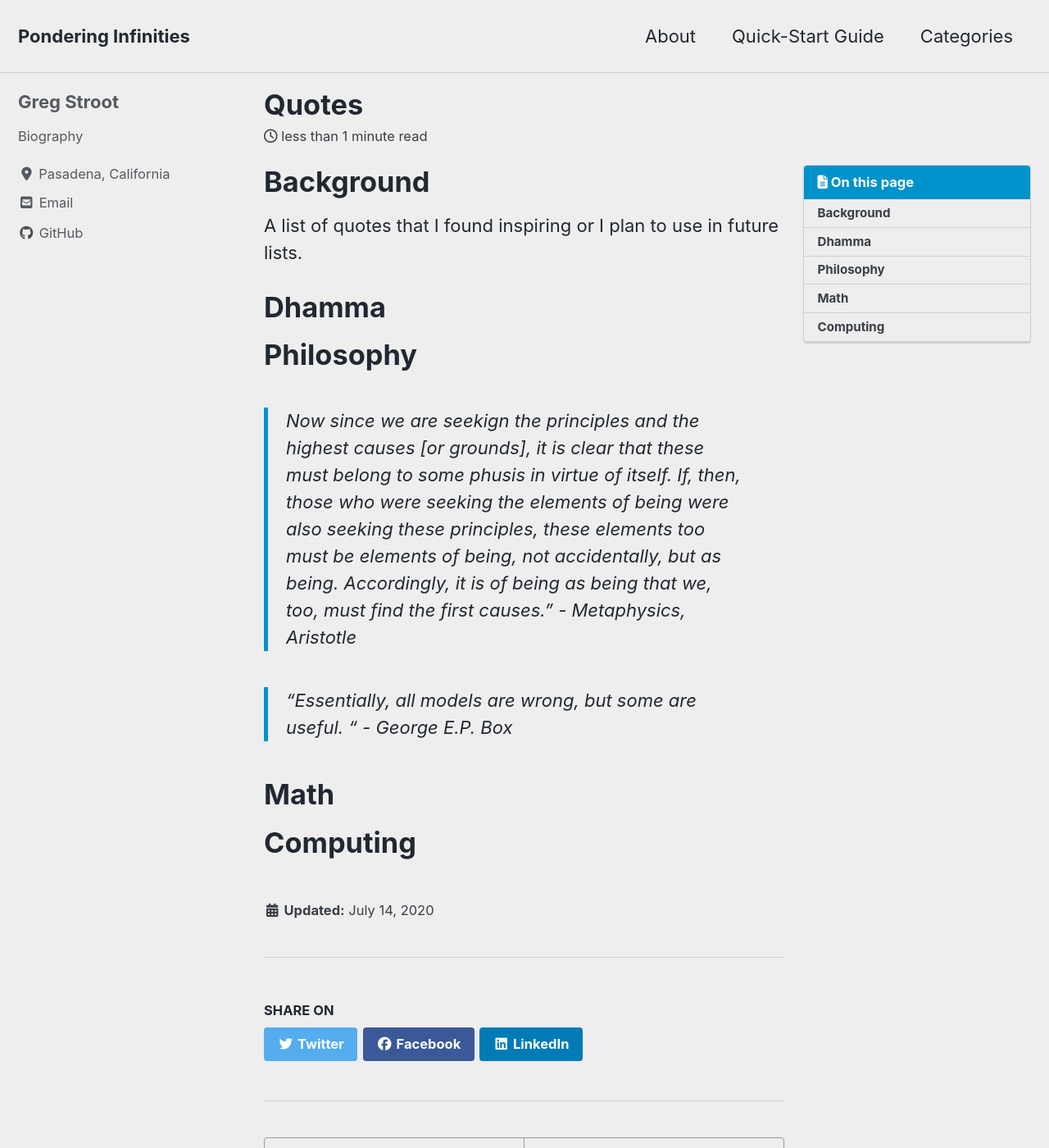
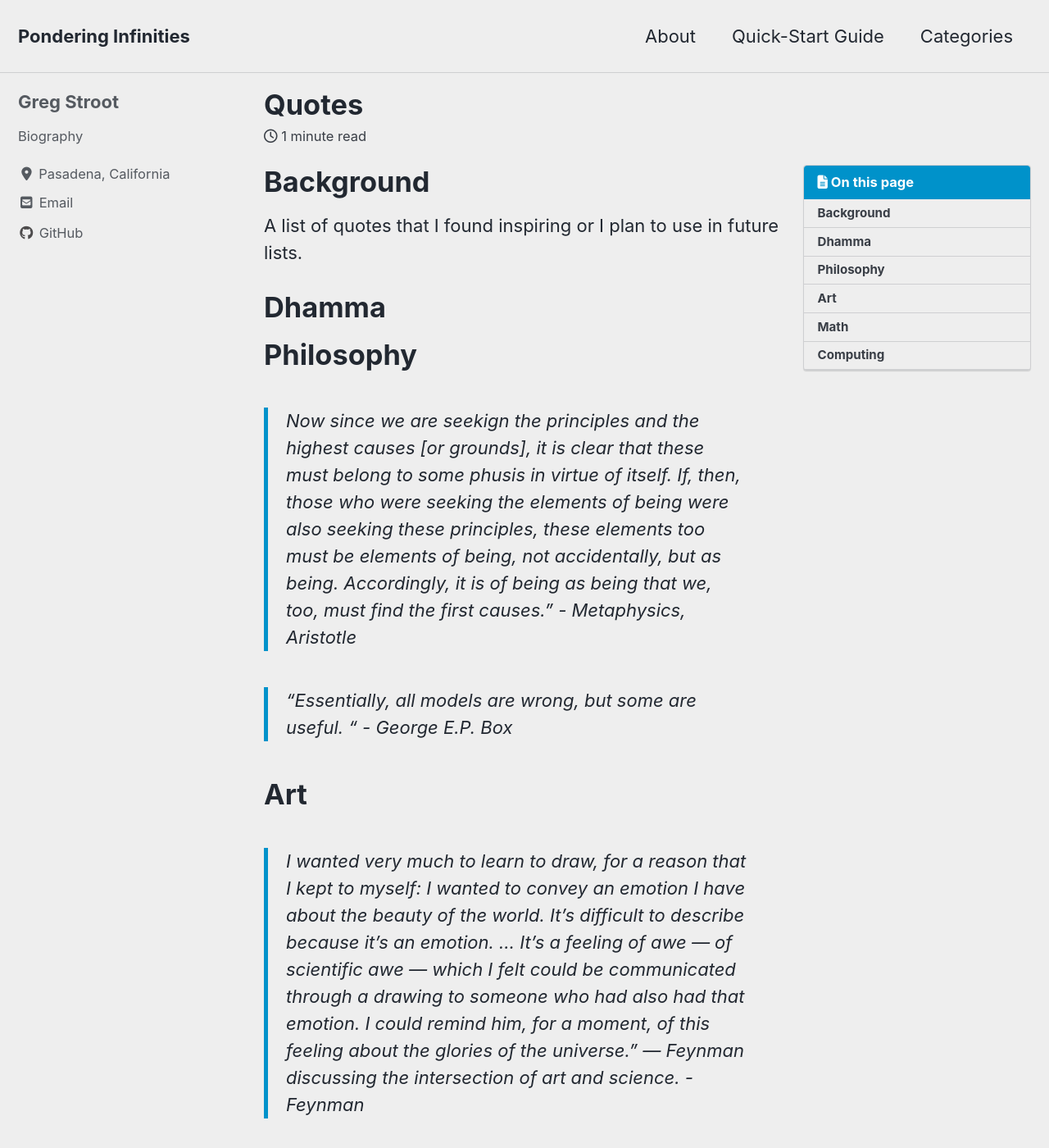
Before and after one commit to GregStroot/GregStroot.github.io, a Jekyll site: the page built from _posts/2020-07-14-quotes.md, in a window 1280 px wide and 1400 px high. Shown: the whole window at 82% size. Built offline with Jekyll 4.4.1, drawn with Linux system fonts in a browser that asks for light colours; cached includes are drawn as plain includes; nearby versions of some CDN libraries; some of the changed text lies outside the part shown.

```diff
--- a/_posts/2020-07-14-quotes.md
+++ b/_posts/2020-07-14-quotes.md
@@ -15,6 +15,10 @@ A list of quotes that I found inspiring or I plan to use in future lists.
 
 > "Essentially, all models are wrong, but some are useful. " - George E.P. Box
 
+# Art
+
+> I wanted very much to learn to draw, for a reason that I kept to myself: I wanted to convey an emotion I have about the beauty of the world. It’s difficult to describe because it’s an emotion. … It’s a feeling of awe — of scientific awe — which I felt could be communicated through a drawing to someone who had also had that emotion. I could remind him, for a moment, of this feeling about the glories of the universe.” — Feynman discussing the intersection of art and science. - Feynman
+
 # Math
 
 # Computing
```
Also changed, not shown: _posts/2020-12-30-vimrc.md (added, +25 -0 lines).
